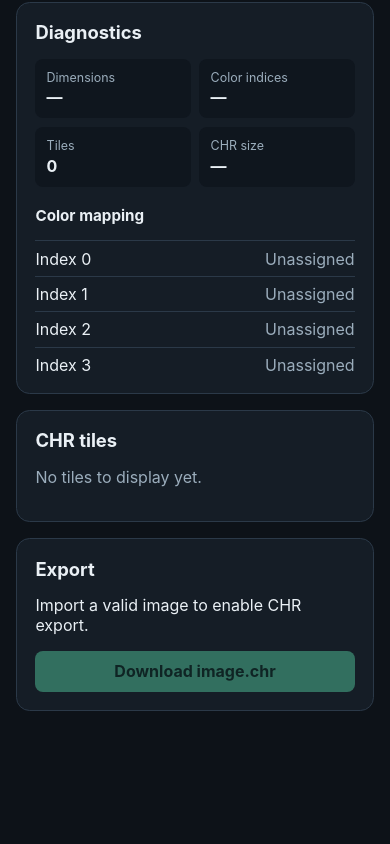
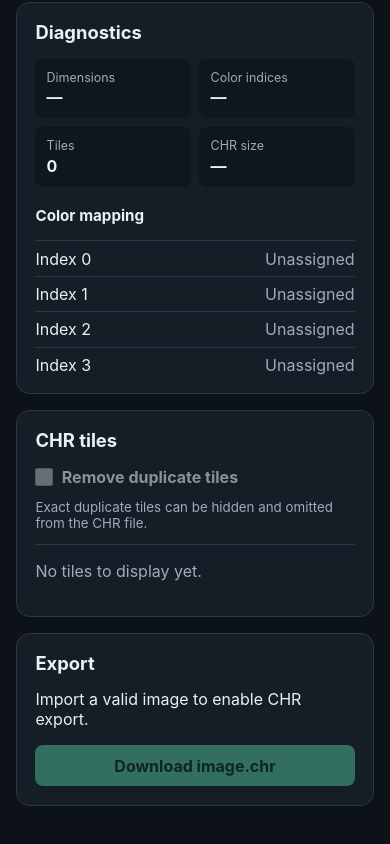
Before and after one commit to Andropovbr/png2chr-studio, a website built with Vite: page index.html in a window 390 px wide. Shown: the part 639-1483 px from the top of the page. Before the commit the page ends 1414 px from the top, so only its background shows below. Built offline with nearby package versions, Linux system fonts and the light colour scheme.

Commit message:
feat: add optional tile deduplication

```diff
--- a/package.json
+++ b/package.json
@@ -1,7 +1,7 @@
 {
   "name": "png2chr-studio",
   "private": true,
-  "version": "0.1.0",
+  "version": "0.2.0",
   "type": "module",
   "scripts": {
     "dev": "vite",
--- /dev/null
+++ b/src/core/tile-deduplication.ts
@@ -0,0 +1,26 @@
+import type { Tile } from './types';
+
+function tileKey(tile: Tile): string {
+  return tile.pixels.join(',');
+}
+
+/**
+ * Removes exact pixel duplicates while preserving the first occurrence order.
+ * IDs are reassigned because they represent positions in the exported CHR data.
+ */
+export function deduplicateTiles(tiles: readonly Tile[]): Tile[] {
+  const uniqueTiles: Tile[] = [];
+  const knownTiles = new Set<string>();
+
+  tiles.forEach((tile) => {
+    const key = tileKey(tile);
+    if (knownTiles.has(key)) {
+      return;
+    }
+
+    knownTiles.add(key);
+    uniqueTiles.push({ ...tile, id: uniqueTiles.length });
+  });
+
+  return uniqueTiles;
+}
--- a/src/i18n/translations.ts
+++ b/src/i18n/translations.ts
@@ -38,6 +38,10 @@ const en = {
   colorsFoundLabel: 'Opaque colors found:',
   tilesTitle: 'CHR tiles',
   tilesEmpty: 'No tiles to display yet.',
+  deduplicateTiles: 'Remove duplicate tiles',
+  deduplicationHint:
+    'Exact duplicate tiles can be hidden and omitted from the CHR file.',
+  tileVisibilitySummary: 'Showing {visible} of {total} tiles.',
   tileDecimalId: 'ID {id}',
   tileHexId: '${id}',
   tilePosition: 'Column {column}, row {row}',
@@ -46,7 +50,9 @@ const en = {
   defaultOutputName: 'image.chr',
   downloadChr: 'Download {name}',
   exportUnavailable: 'Import a valid image to enable CHR export.',
-  exportReady: '{count} tiles will be exported without deduplication.',
+  exportReady: '{count} tiles will be exported.',
+  exportReadyDeduplicated:
+    '{count} unique tiles out of {total} will be exported.',
 } as const;
 
 export type TranslationKey = keyof typeof en;
@@ -94,6 +100,10 @@ const ptBr = {
   colorsFoundLabel: 'Cores opacas encontradas:',
   tilesTitle: 'Tiles CHR',
   tilesEmpty: 'Ainda não há tiles para exibir.',
+  deduplicateTiles: 'Remover tiles duplicados',
+  deduplicationHint:
+    'Tiles exatamente iguais podem ser ocultados e omitidos do arquivo CHR.',
+  tileVisibilitySummary: 'Exibindo {visible} de {total} tiles.',
   tileDecimalId: 'ID {id}',
   tileHexId: '${id}',
   tilePosition: 'Coluna {column}, linha {row}',
@@ -103,7 +113,8 @@ const ptBr = {
   downloadChr: 'Baixar {name}',
   exportUnavailable:
     'Importe uma imagem válida para habilitar a exportação CHR.',
-  exportReady: '{count} tiles serão exportados sem deduplicação.',
+  exportReady: '{count} tiles serão exportados.',
+  exportReadyDeduplicated: '{count} tiles únicos de {total} serão exportados.',
 } as const satisfies TranslationTable;
 
 export const translations = {
--- a/src/main.ts
+++ b/src/main.ts
@@ -2,6 +2,7 @@ import './style.css';
 
 import { encodeChr } from './core/chr-encoder';
 import { analyzeImage } from './core/image-analysis';
+import { deduplicateTiles } from './core/tile-deduplication';
 import { extractTiles } from './core/tile-extraction';
 import { ImageAnalysisError } from './core/types';
 import { getLocale, subscribeToLocale, t } from './i18n';
@@ -33,7 +34,7 @@ let project: ProjectView = {
   sourceImage: null,
   indexedImage: null,
   tiles: [],
-  chr: null,
+  deduplicationEnabled: false,
   error: null,
   loading: false,
 };
@@ -45,6 +46,10 @@ function render(): void {
     project.fileName === null
       ? t('defaultOutputName')
       : toChrFileName(project.fileName);
+  const visibleTiles = project.deduplicationEnabled
+    ? deduplicateTiles(project.tiles)
+    : project.tiles;
+  const chr = project.indexedImage === null ? null : encodeChr(visibleTiles);
   const workspace = document.createElement('div');
   workspace.className = 'workspace';
   workspace.append(
@@ -60,18 +65,29 @@ function render(): void {
       width: project.width,
       height: project.height,
       indexedImage: project.indexedImage,
-      tileCount: project.tiles.length,
-      chrSize: project.chr?.length ?? null,
+      tileCount: visibleTiles.length,
+      chrSize: chr?.length ?? null,
       error: project.error,
     }),
-    createTileGrid(project.tiles, project.indexedImage),
+    createTileGrid(
+      visibleTiles,
+      project.indexedImage,
+      project.tiles.length,
+      project.deduplicationEnabled,
+      (enabled) => {
+        project = { ...project, deduplicationEnabled: enabled };
+        render();
+      },
+    ),
     createExportPanel(
       outputName,
+      visibleTiles.length,
       project.tiles.length,
-      project.chr !== null,
+      project.deduplicationEnabled,
+      chr !== null,
       () => {
-        if (project.chr !== null) {
-          downloadBytes(project.chr, outputName);
+        if (chr !== null) {
+          downloadBytes(chr, outputName);
         }
       },
     ),
@@ -84,7 +100,6 @@ function setProjectError(error: DisplayError): void {
     ...project,
     indexedImage: null,
     tiles: [],
-    chr: null,
     error,
     loading: false,
   };
@@ -110,6 +125,7 @@ async function decodeImage(file: File): Promise<ImageData> {
 
 async function loadFile(file: File): Promise<void> {
   const activeRequest = ++requestId;
+  const deduplicationEnabled = project.deduplicationEnabled;
   project = {
     fileName: file.name,
     width: null,
@@ -117,7 +133,7 @@ async function loadFile(file: File): Promise<void> {
     sourceImage: null,
     indexedImage: null,
     tiles: [],
-    chr: null,
+    deduplicationEnabled,
     error: null,
     loading: true,
   };
@@ -156,7 +172,6 @@ async function loadFile(file: File): Promise<void> {
       ...project,
       indexedImage,
       tiles,
-      chr: encodeChr(tiles),
       error: null,
       loading: false,
     };
--- a/src/style.css
+++ b/src/style.css
@@ -124,6 +124,36 @@ select {
   grid-row: 1 / span 4;
   max-height: calc(100vh - 4rem);
   overflow: auto;
+}
+
+.tile-toolbar {
+  display: flex;
+  align-items: center;
+  justify-content: space-between;
+  gap: 0.75rem 1.5rem;
+  margin-bottom: 1rem;
+  border-bottom: 1px solid var(--panel-border);
+  padding-bottom: 0.85rem;
+}
+
+.checkbox-control {
+  display: inline-flex;
+  align-items: center;
+  gap: 0.55rem;
+  font-weight: 700;
+  cursor: pointer;
+}
+
+.checkbox-control:has(input:disabled) {
+  cursor: not-allowed;
+  opacity: 0.55;
+}
+
+.checkbox-control input {
+  width: 1.1rem;
+  height: 1.1rem;
+  margin: 0;
+  accent-color: var(--accent);
 }
 
 .drop-zone {
@@ -358,3 +388,10 @@ input:focus-visible + label {
     max-height: none;
   }
 }
+
+@media (max-width: 30rem) {
+  .tile-toolbar {
+    align-items: flex-start;
+    flex-direction: column;
+  }
+}
--- a/src/ui/export-panel.ts
+++ b/src/ui/export-panel.ts
@@ -3,6 +3,8 @@ import { t } from '../i18n';
 export function createExportPanel(
   outputName: string,
   tileCount: number,
+  originalTileCount: number,
+  deduplicationEnabled: boolean,
   enabled: boolean,
   onDownload: () => void,
 ): HTMLElement {
@@ -12,7 +14,12 @@ export function createExportPanel(
   heading.textContent = t('exportTitle');
   const description = document.createElement('p');
   description.textContent = enabled
-    ? t('exportReady', { count: tileCount })
+    ? deduplicationEnabled
+      ? t('exportReadyDeduplicated', {
+          count: tileCount,
+          total: originalTileCount,
+        })
+      : t('exportReady', { count: tileCount })
     : t('exportUnavailable');
   const button = document.createElement('button');
   button.type = 'button';
--- a/src/ui/tile-grid.ts
+++ b/src/ui/tile-grid.ts
@@ -27,12 +27,40 @@ function renderTile(
 export function createTileGrid(
   tiles: readonly Tile[],
   image: IndexedImage | null,
+  originalTileCount: number,
+  deduplicationEnabled: boolean,
+  onDeduplicationChange: (enabled: boolean) => void,
 ): HTMLElement {
   const section = document.createElement('section');
   section.className = 'panel tiles-panel';
   const heading = document.createElement('h2');
   heading.textContent = t('tilesTitle');
-  section.append(heading);
+
+  const toolbar = document.createElement('div');
+  toolbar.className = 'tile-toolbar';
+  const checkboxLabel = document.createElement('label');
+  checkboxLabel.className = 'checkbox-control';
+  const checkbox = document.createElement('input');
+  checkbox.type = 'checkbox';
+  checkbox.checked = deduplicationEnabled;
+  checkbox.disabled = originalTileCount === 0;
+  checkbox.addEventListener('change', () => {
+    onDeduplicationChange(checkbox.checked);
+  });
+  const checkboxText = document.createElement('span');
+  checkboxText.textContent = t('deduplicateTiles');
+  checkboxLabel.append(checkbox, checkboxText);
+
+  const hint = document.createElement('small');
+  hint.textContent =
+    originalTileCount === 0
+      ? t('deduplicationHint')
+      : t('tileVisibilitySummary', {
+          visible: tiles.length,
+          total: originalTileCount,
+        });
+  toolbar.append(checkboxLabel, hint);
+  section.append(heading, toolbar);
 
   if (tiles.length === 0 || image === null) {
     const empty = document.createElement('p');
--- a/src/ui/types.ts
+++ b/src/ui/types.ts
@@ -14,7 +14,7 @@ export interface ProjectView {
   readonly sourceImage: ImageData | null;
   readonly indexedImage: IndexedImage | null;
   readonly tiles: readonly Tile[];
-  readonly chr: Uint8Array | null;
+  readonly deduplicationEnabled: boolean;
   readonly error: DisplayError | null;
   readonly loading: boolean;
 }
```
Also changed, not shown: src/core/tile-deduplication.test.ts (added, +43 -0 lines), README.md.
